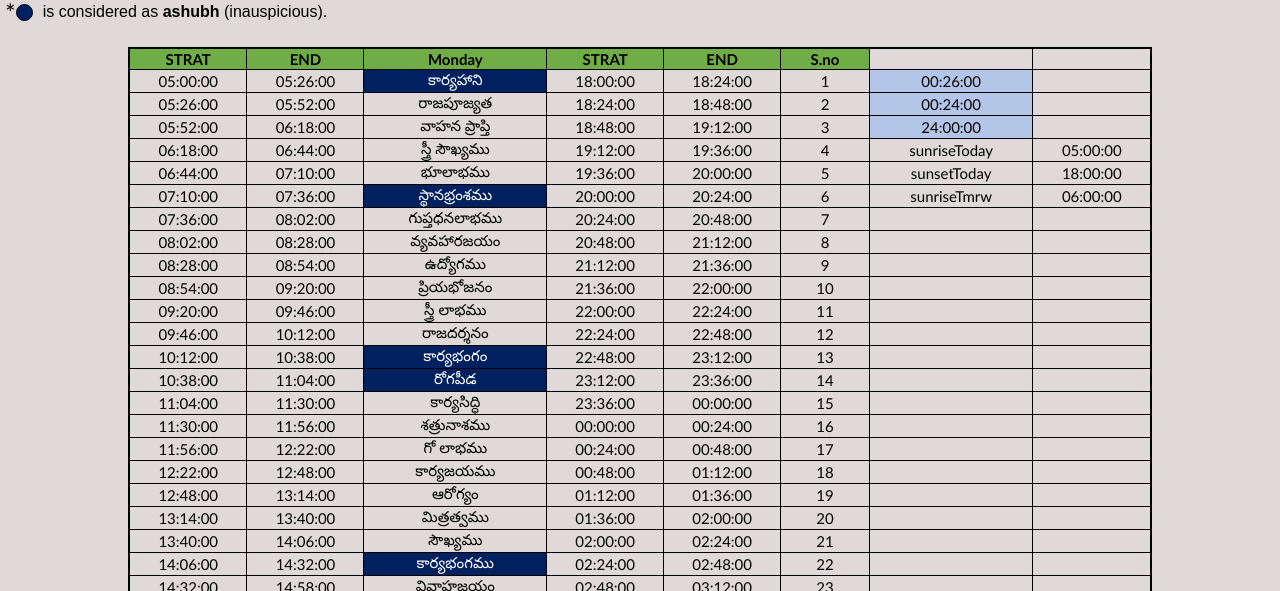
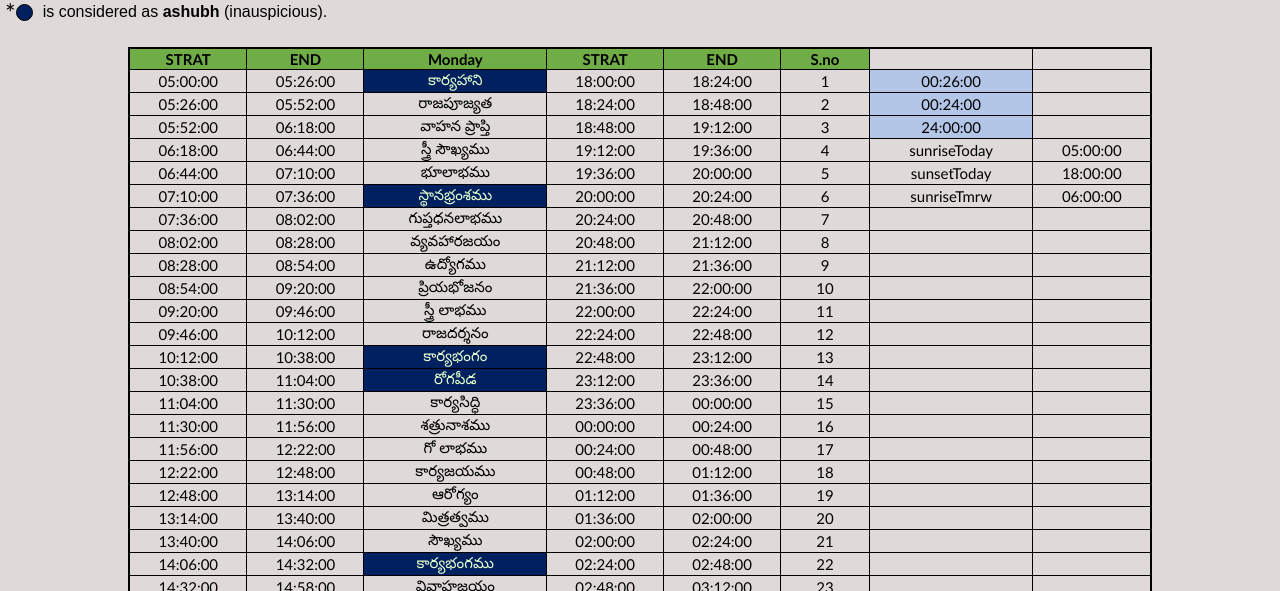
Before and after one commit to ucs200525/panchang2, a plain HTML site: page index.html in a window 1280 px wide. Shown: the part 209-800 px from the top of the page. Drawn offline with nearby package versions, Linux system fonts and the light colour scheme.

Commit message:
Update index.html

```diff
--- a/index.html
+++ b/index.html
@@ -764,7 +764,7 @@ for (let i = 0; i < rows.length; i++) {
         const dayRows = weekdayRows[closestDay] || [];
         if (dayRows.includes(i)) {
             cells[2].style.backgroundColor = '#002060'; // Apply blue color
-            cells[2].style.color = '#FFFFFF'
+            cells[2].style.color = '#E5FFCC'
             wkd.innerHTML = closestDay;
         }
 
```
